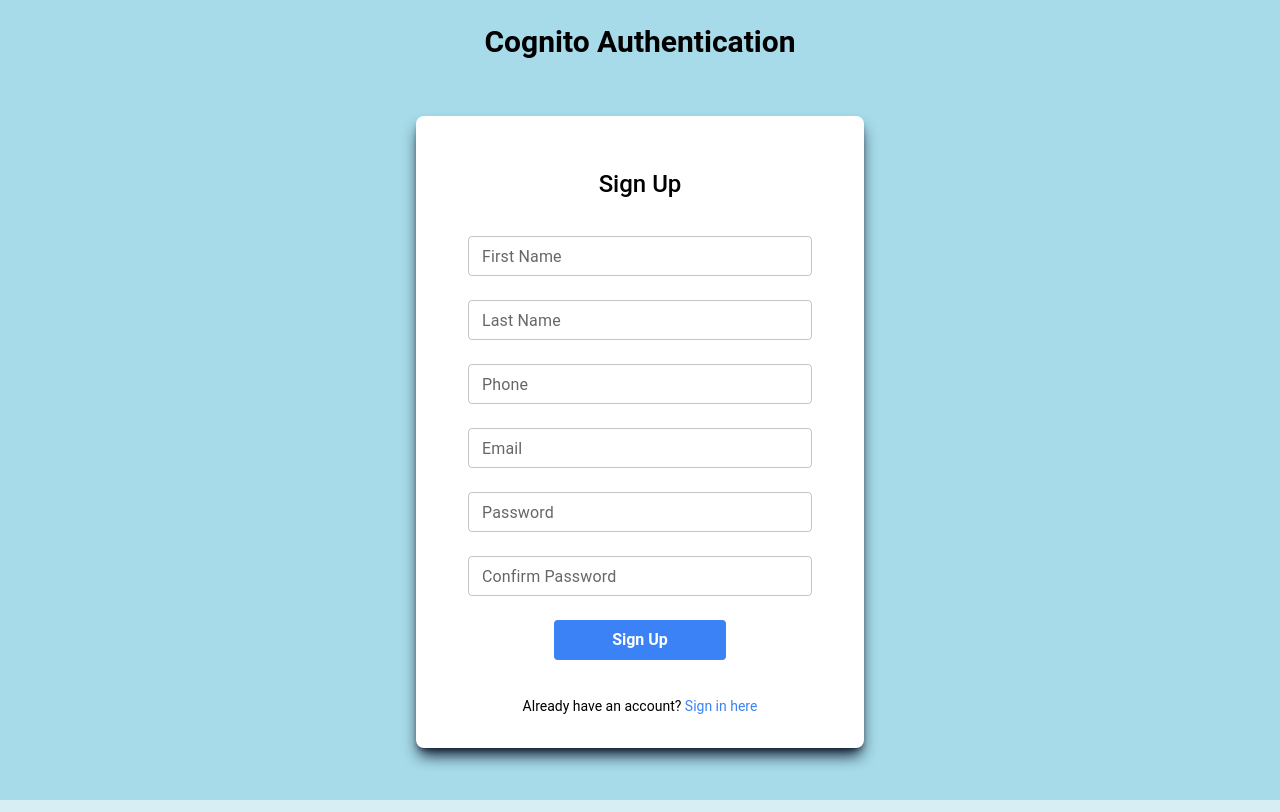
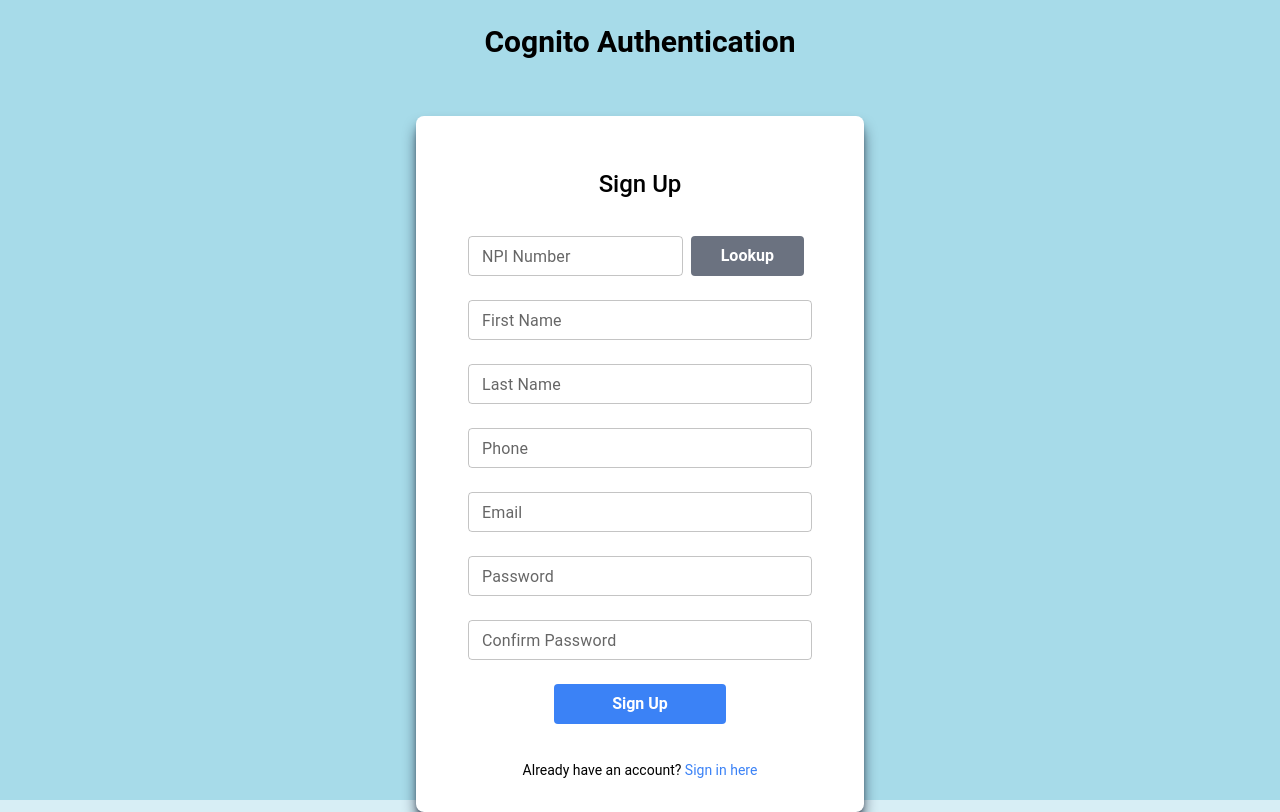
Before and after one commit to marc-avr/cog-tailwind-react, a React (Create React App) app: page /dashboard in a window 1280 px wide. Both pictures are taken after a click on the element "Sign up here". Built offline with nearby package versions, Linux system fonts and the light colour scheme; what aws-amplify would draw is missing.

Commit message:
npi lookup added, and small QoL additions

```diff
--- a/src/UserContext.js
+++ b/src/UserContext.js
@@ -26,12 +26,15 @@
   const signIn = async (username, password) => {
     try {
       const cognitoUser = await Auth.signIn(username, password);
+      console.log('ATTRIBUTES: ',cognitoUser.attributes)
       const userInfo = {
         email: cognitoUser.attributes.email,
         username: cognitoUser.username,
         given_name: cognitoUser.attributes.given_name,
         family_name: cognitoUser.attributes.family_name,
         phone_number: cognitoUser.attributes.phone_number,
+        npi_number: cognitoUser.attributes['custom:npi_number'],
+        npi_data: JSON.parse(cognitoUser.attributes['custom:npi_data']),
       };
 
       localStorage.setItem('user', JSON.stringify(userInfo));
@@ -50,7 +53,7 @@
     }
   };
 
-  const signUp = async (username, password, email, firstName, lastName, phoneNumber) => {
+  const signUp = async (username, password, email, firstName, lastName, phoneNumber, npi_number, npiObj_string) => {
     let temp = username;
     try {
       await Auth.signUp({
@@ -60,7 +63,9 @@
           email,
           given_name: firstName,
           family_name: lastName,
-          phone_number: phoneNumber
+          phone_number: phoneNumber,
+          'custom:npi_number': npi_number,
+          'custom:npi_data': npiObj_string,
         },
       });
       setAutoSignup({ username: username, password: password })
--- a/src/components/Dashboard.js
+++ b/src/components/Dashboard.js
@@ -23,6 +23,8 @@
           <p>Username: {user.username}</p>
           <p>Name: {user.given_name} {user.family_name}</p>
           <p>Phone Number: {user.phone_number}</p>
+          <p>NPI Number: {user.npi_number}</p>
+          <p>NPI Data: {JSON.stringify(user.npi_data)}</p>
         </div>
       )}
       <Button variant="contained" onClick={handleLogout}>
--- a/src/components/SignUp.js
+++ b/src/components/SignUp.js
@@ -5,11 +5,46 @@
 const SignUp = () => {
   const { signUp, error } = useContext(UserContext);
   const [errMsg, setErrMsg] = useState('');
+  const [successMsg, setSuccessMsg] = useState('');
+  const [lookupDisabled, setLookupDisabled] = useState(true);
 
   const [input, setInput] = useState({ firstname:'', lastname: '', phone_number: '', email: '', password: '', confirmPassword: '' });
+  const [npi_number, set_npi_number] = useState('');
+  const [npiObj, setNPIObj] = useState({});
 
-  const handleInputChange = event => {
+ const lookupNPI = async (npi) => {
+    const res = await fetch(`https://clinicaltables.nlm.nih.gov/api/npi_org/v3/search?terms=${npi}&ef=provider_type,name.full,addr_practice.full,licenses,other_ids`);
+
+    const data = await res.json();
+    console.log('DATA : ', data);
+    if (data[0] === 0) {
+      setSuccessMsg('');
+      setErrMsg('NPI not found!');
+      set_npi_number('');
+    }else{
+      setErrMsg('');
+      setSuccessMsg('NPI found!')
+      console.log(data[2]);
+      setNPIObj(data[2]);
+    }
+    return;
+  }
+
+
+  const handleInputChange = async (event) => {
     const { name, value } = event.target;
+
+    if(name === 'npi_number') {
+      set_npi_number(value);
+      if(value.length != 10) {
+        setSuccessMsg('');
+        setErrMsg('NPI must be 10 digits');
+        setLookupDisabled(true);
+      }else{
+        setErrMsg('');
+        setLookupDisabled(false);
+      }
+    }
 
     if (name === 'phone_number') {
       // Format the phone number and update the state
@@ -25,19 +60,22 @@
     event.preventDefault();
     const { email, password, confirmPassword, firstname, lastname, phone_number } = input;
 
+    const npiObj_string = JSON.stringify(npiObj);
+
     if (!email || !password) {
-      setErrMsg('Please enter your email and password.')
+      setSuccessMsg('');
+      setErrMsg('Please enter your email and password.');
       return;
     }
 
     if (password !== confirmPassword) {
-      setErrMsg('Passwords do not match.')
+      setSuccessMsg('');
+      setErrMsg('Passwords do not match.');
       return;
     }
 
     try {
-      await signUp(email, password, email, firstname, lastname, phone_number );
-
+      await signUp(email, password, email, firstname, lastname, phone_number, npi_number, npiObj_string );
     } catch (error) {
       alert(`Sign-up failed: ${error.message}`);
     }
@@ -48,7 +86,30 @@
       <h5 className="text-center text-2xl font-medium mb-5">Sign Up</h5>
       {error && <p className="text-red-600 text-sm mb-5">{error}</p>}
       {errMsg && <p className="text-red-600 text-sm mb-5">{errMsg}</p>}
+      {successMsg && <p className="text-green-600 text-sm mb-5">{successMsg}</p>}
       <form onSubmit={handleSubmit} className="flex flex-col items-center">
+      <div className='flex flex-row w-full justify-between mx-2 items-center'>
+        <TextField
+          type="text"
+          name="npi_number"
+          label="NPI Number"
+          variant="outlined"
+          size="small"
+          fullWidth
+          margin="normal"
+          className="mb-4 mx-2"
+          value={npi_number}
+          onChange={handleInputChange}
+        />
+        <button
+          type="button"
+          className={`${lookupDisabled === true ? 'bg-gray-500 cursor-not-allowed' : 'bg-yellow-500 hover:bg-yellow-600'} w-1/2 h-1/2 max-w-xs p-2 mt-2 mx-2  text-white font-bold rounded`}
+          disabled={lookupDisabled}
+          onClick={() => lookupNPI(npi_number)}
+        >
+          Lookup
+        </button>
+      </div>
       <TextField
           type="text"
           name="firstname"
```
